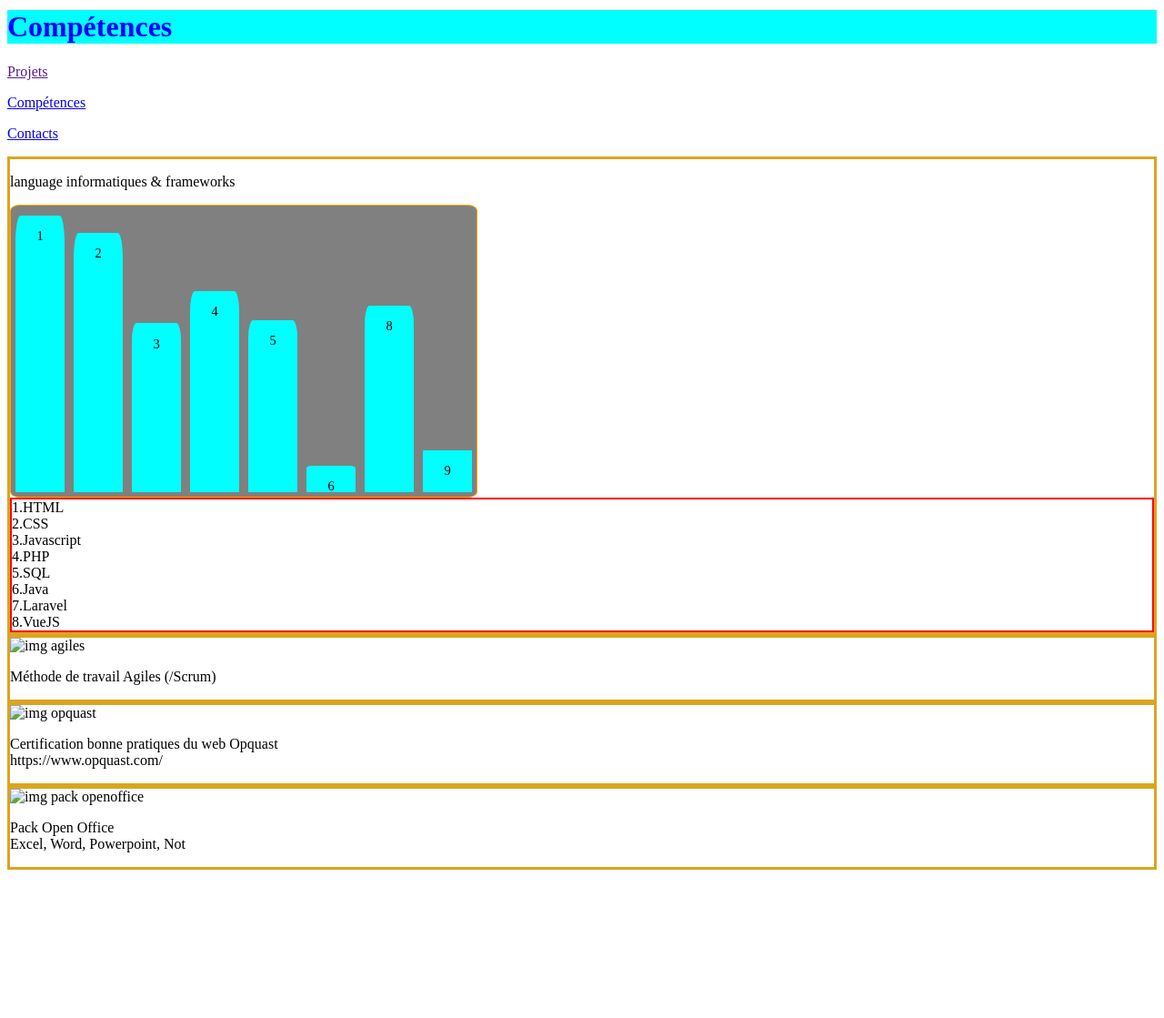
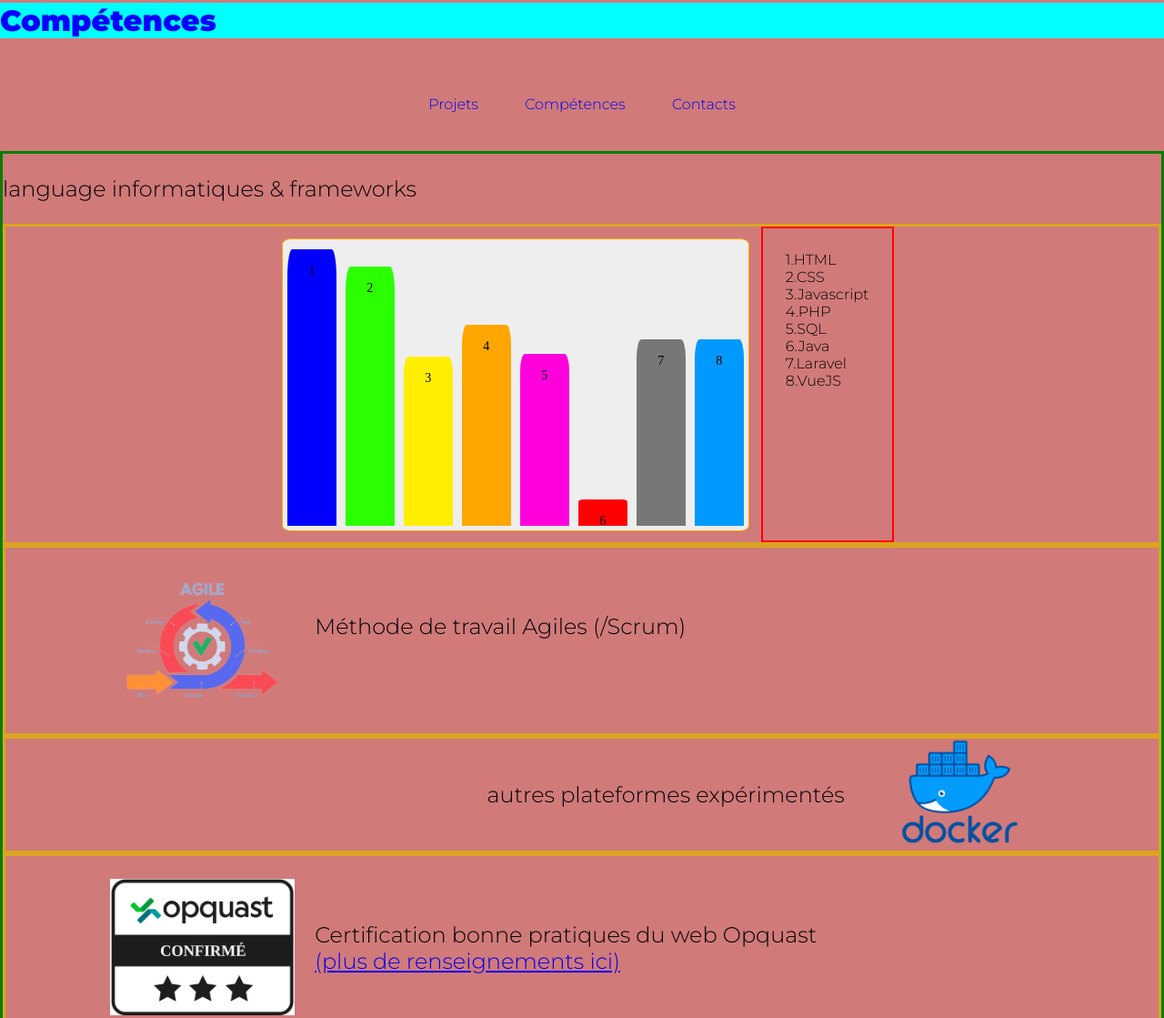
Before and after one commit to Ben-jpeg/portfolio, a plain HTML site: page portfolioCreation/competences.html in a window 1280 px wide. Shown: the part 36-1155 px from the top of the page at 91% size. Before the commit the page ends 1000 px from the top, so only its background shows below. Drawn offline with Linux system fonts and the light colour scheme.

Commit message:
page competence, index, contacts

```diff
--- a/portfolioCreation/assets/style.css
+++ b/portfolioCreation/assets/style.css
@@ -1,25 +1,63 @@
+@import url('https://fonts.googleapis.com/css2?family=Montserrat:wght@300;900&display=swap');
+
+/*----- General -----*/
+body {
+    margin: 0%;
+    padding: 0%;
+    box-sizing: border-box;
+    /* background-image: url("../img/fond3.jpg");
+    background-size: cover;*/
+    background-color: rgb(209, 122, 122);
+}
+
+ul {
+    margin: 0%;
+    padding: 0%;
+    border: solid 2px red;
+    list-style-type: none;
+}
+
+
+
+
+/* header */
+.logo {
+    width: 22%;
+    border: solid 1px blue;
+    margin: 0%;
+    padding: 0%;
+}
+
 h1 {
     background-color: aqua;
     color: blue;
+    font-family: 'Montserrat', sans-serif;
+}
+
+.headerMenu {
+    display: flex;
+    justify-content: center;
+    font-family: 'Montserrat', sans-serif;
+}
+
+.headerMenu a {
+    padding: 2%;
+    margin: 0%;
+    text-decoration: none;
 }
 
 article {
     border:solid 3px goldenrod;
 }
 
-.logo {
-
-    width: 22%;
-    border: solid 1px blue;
-    margin: 0%;
-    padding: 0%;
 
 
-}
+
+
+/*----- page Contacts -----*/
 .logosContact a {
      margin: 0%;
     padding: 0%;
-
 }
 
 .logosContact {
@@ -28,53 +66,70 @@ article {
     padding: 0%;
     display: flex;
     justify-content: space-around;
-
 }
 
 .logosContact div {
     text-align: center;
 }
 
+.texteContact {
+    font-family: 'Montserrat', sans-serif;
+    font-weight: bold;
+}
+
+
+
+
+/*----- page Competences -----*/
+
+.titresCompetences {
+    /* font-family: 'Roboto', sans-serif; */
+    font-family: 'Montserrat', sans-serif;
+    font-size: 24px;
+}
+
 .graph {
-    width: 40vw;
+   width: 40vw;
    height: 40vh;
    border: solid orange 1px;
-   background: grey;
+   background: rgb(238, 238, 238);
    display: flex;
    align-items: flex-end;
    border-radius: 2%;
-
+   margin: 1%;
 }
 
 .bar {
     flex-grow: 1;
     border: solid 2% rgb(214, 13, 13);
-    background-color: aqua;
     margin: 1%;
-
 }
 
 .bar p{
 text-align: center;
-font-size: 90%;
+font-size: 88%;
 }
 
 .bar1 {
     height: 95%;
     border-top-left-radius: 10%;
     border-top-right-radius: 10%;
+    background-color: blue;
 }
 
 .bar2 {
     height: 89%;
     border-top-left-radius: 10%;
     border-top-right-radius: 10%;
+    background-color: rgb(43, 255, 0);
+
 }
 
 .bar3 {
     height: 58%;
     border-top-left-radius: 10%;
     border-top-right-radius: 10%;
+    background-color: rgb(255, 238, 0);
 
 }
 
@@ -82,36 +137,90 @@ font-size: 90%;
     height: 69%;
     border-top-left-radius: 10%;
     border-top-right-radius: 10%;
+    background-color: rgb(255, 166, 0);
+
 }
 
 .bar5 {
     height: 59%;
     border-top-left-radius: 10%;
     border-top-right-radius: 10%;
+    background-color: rgb(255, 0, 221);
+
 }
 
 .bar6 {
     height: 9%;
     border-top-left-radius: 10%;
     border-top-right-radius: 10%;
+    background-color: rgb(255, 0, 0);
+
 }
 
 .bar7 {
     height: 64%;
     border-top-left-radius: 10%;
     border-top-right-radius: 10%;
+    background-color: rgb(119, 119, 119);
+
 }
 
 .bar8 {
     height: 64%;
     border-top-left-radius: 10%;
     border-top-right-radius: 10%;
+    background-color: rgb(0, 153, 255);
+
 }
 
-ul {
+.listeTechnos {
+    padding: 2%;
+    font-family: 'Montserrat', sans-serif;
+}
 
-    margin: 0%;
-    padding: 0%;
-    border: solid 2px red;
-    list-style-type: none;
+.sectionCompetences {
+    border: solid 3px green;
+    display: flex;
+    flex-direction: column;
+
 }
+
+.articleCompetences {
+    display: flex;
+    justify-content: center;
+}
+
+.articleAgile {
+    display: flex;
+    justify-content: left;
+    padding: 2%;
+    padding-left: 9%;
+}
+
+.articleDocker {
+    display: flex;
+    justify-content: right;
+    padding-right: 9%;
+}
+
+.articleOpquast {
+    display: flex;
+    justify-content: left;
+    padding: 2%;
+    padding-left: 9%;
+}
+
+.articleOpenoffice {
+    display: flex;
+    justify-content: right;
+    padding-right: 9%;
+}
+
+.logosComp {
+    height: 23%;
+    width: 18%;
+}
+
+article p {
+    padding: 2%
+}
--- a/portfolioCreation/competences.html
+++ b/portfolioCreation/competences.html
@@ -1,30 +1,42 @@
 <!DOCTYPE html>
 <html lang="fr">
 
-    <!-- HEAD -->
+    <!------- HEAD ------->
 <head>
     <meta charset="UTF-8">
     <meta http-equiv="X-UA-Compatible" content="IE=edge">
     <meta name="viewport" content="width=device-width, initial-scale=1.0">
     <link rel="stylesheet" href="assets/style.css">
+    <link rel="preconnect" href="https://fonts.googleapis.com">
+<link rel="preconnect" href="https://fonts.gstatic.com" crossorigin>
+<link href="https://fonts.googleapis.com/css2?family=Montserrat:wght@300;900&display=swap" rel="stylesheet">
     <title>CV BAROINI Bendjade - Developpeur Web</title>
 </head>
 
 
- <!-- BODY -->
+ <!------- BODY ------->
 <body>
-
+     <!-- header-->
+   <header id="hdp">
        <img src="" alt="logo du site">
        <h1>Compétences </h1>
 
-   <section>
-        <a href=""><p>Projets</p></a>
+      <section class="headerMenu">
+           <a href="index.html"><p>Projets</p></a>
            <a href="competences.html"><p>Compétences</p></a>
            <a href="contacts.html"><p>Contacts</p></a>
       </section>
+   </header>
+   <!-- fin header-->
 
-  <article>
-        <p>language informatiques & frameworks</p>
+
+ <!-- section contenu-->
+   <section class="sectionCompetences">
+
+      <p class="titresCompetences">language informatiques & frameworks</p>
+
+     <article class="articleCompetences">
+
 
            <div class="graph">
              <div class="bar bar1"> <p>1</p> </div>
@@ -33,11 +45,11 @@
              <div class="bar bar4"> <p>4</p> </div>
              <div class="bar bar5"> <p>5</p> </div>
              <div class="bar bar6"> <p>6</p> </div>
+             <div class="bar bar7"> <p>7</p> </div>
              <div class="bar bar8"> <p>8</p> </div>
-          <div class="bar bar9"> <p>9</p> </div>
            </div>
 
-        <ul>
+           <ul class="listeTechnos">
                <li>1.HTML</li>
                <li>2.CSS</li>
                <li>3.Javascript</li>
@@ -49,24 +61,35 @@
            </ul>
       </article>
 
-   <article>
-      <img src="" alt="img agiles">
-      <p>Méthode de travail Agiles (/Scrum)</p>
+      <article class="articleAgile">
+         <img src="img/agile logo.png" alt="img agiles" class="logosComp">
+         <p class="titresCompetences">Méthode de travail Agiles (/Scrum)</p>
       </article>
 
 
-   <article>
-      <img src="" alt="img opquast">
-      <p>Certification bonne pratiques du web Opquast </br> https://www.opquast.com/</p>
-   </article>
-
-
-   <article>
-      <img src="" alt="img pack openoffice">
-      <p> Pack Open Office </br> Excel, Word, Powerpoint, Not</p>
+      <article class="articleDocker">
+         <p class="titresCompetences">autres plateformes expérimentés</p>
+         <img src="img/docker logo.png" alt="img docker" class="logosComp">
       </article>
 
 
 
+      <article class="articleOpquast">
+         <img src="img/opquast logo.png" alt="img opquast" class="logosComp">
+         <p class="titresCompetences">Certification bonne pratiques du web Opquast </br> <a href="https://www.opquast.com/"> (plus de renseignements ici)</a></p>
+      </article>
+
+
+      <article class="articleOpenoffice">
+         <p class="titresCompetences"> Pack Open Office </br> Excel, Word, Powerpoint, Notes</p>
+         <img src="img/pack office logo.png" alt="img pack openoffice" class="logosComp">
+      </article>
+
+   </section>
+ <!-- fin section contenu-->
+
+ <a href="#hdp"> <p>haut de page</p></a>
+
+
 </body>
 </html>
```
Also changed, not shown: portfolioCreation/contacts.html (+19 -11 lines), portfolioCreation/index.html (+18 -8 lines), portfolioCreation/img/agile logo.png (added), portfolioCreation/img/docker logo.png (added), portfolioCreation/img/opquast logo.png (added), portfolioCreation/img/pack office logo.png (added), portfolioCreation/notes.txt, 3 other files. Lines whose indentation alone changed are shown as unchanged.
